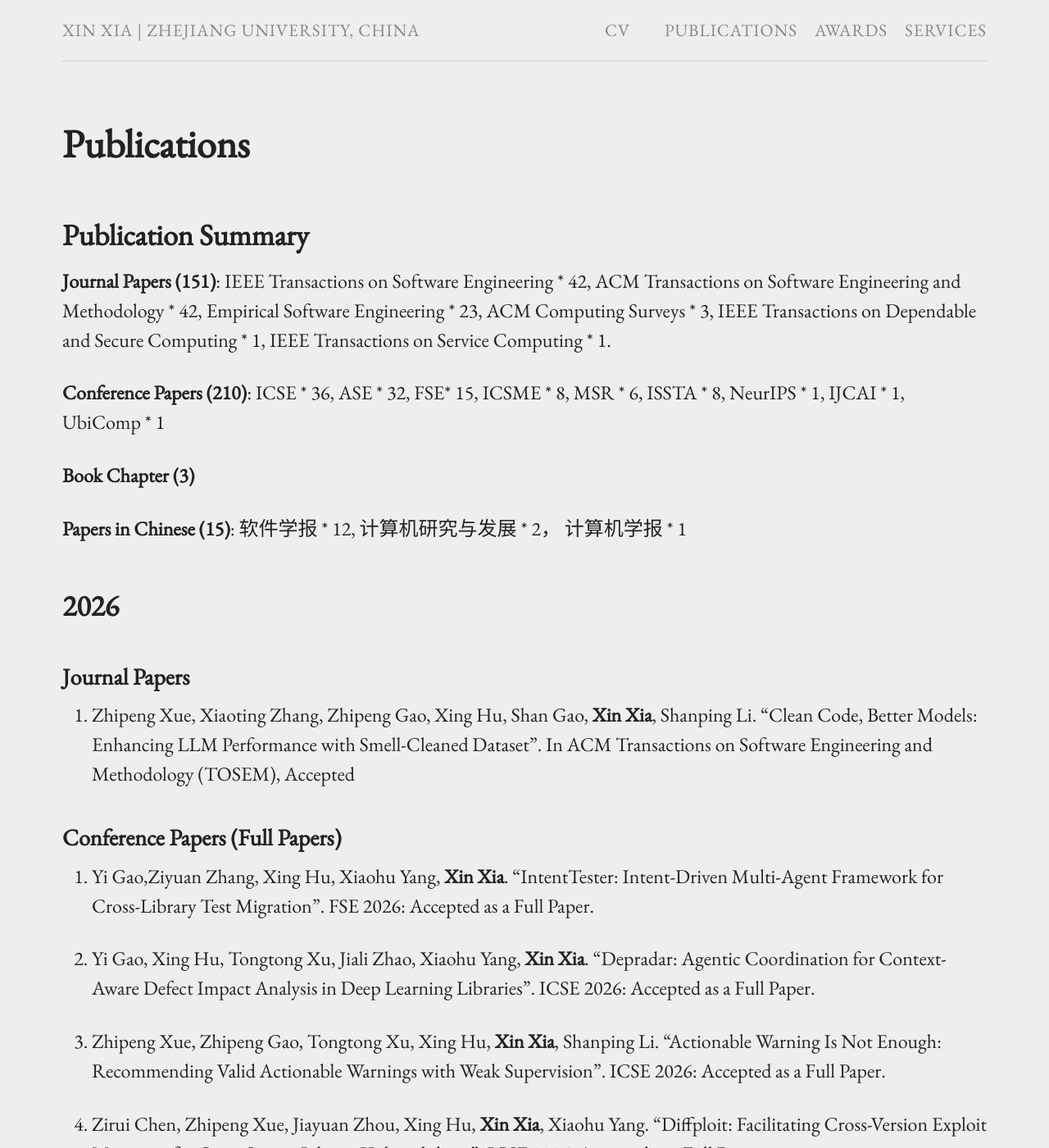
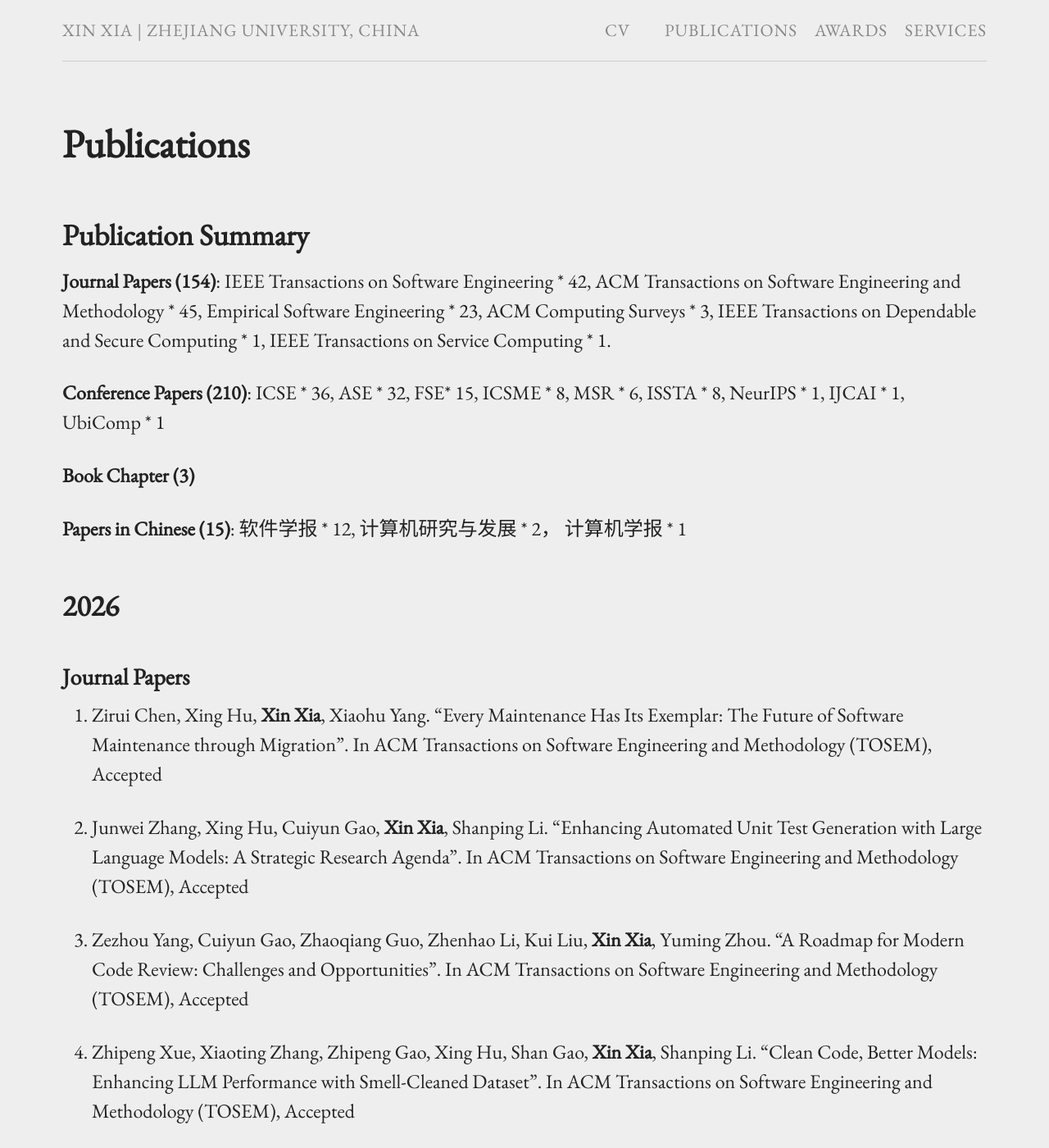
Before and after one commit to xin-xia/xin-xia.github.io, a Jekyll site: the page built from publication.md, in a window 1280 px wide and 1400 px high. Shown: the whole window at 82% size. Built offline with Jekyll 4.4.1, drawn with Linux system fonts in a browser that asks for light colours.

Commit message:
Update publication.md

```diff
--- a/publication.md
+++ b/publication.md
@@ -6,7 +6,7 @@ permalink: /publication/
 
 ## Publication Summary
 
-<strong>Journal Papers (151)</strong>: IEEE Transactions on Software Engineering * 42,  ACM Transactions on Software Engineering and Methodology * 42, Empirical Software Engineering * 23,  ACM Computing Surveys * 3, IEEE  Transactions on Dependable and Secure Computing * 1, IEEE Transactions on Service Computing * 1.
+<strong>Journal Papers (154)</strong>: IEEE Transactions on Software Engineering * 42,  ACM Transactions on Software Engineering and Methodology * 45, Empirical Software Engineering * 23,  ACM Computing Surveys * 3, IEEE  Transactions on Dependable and Secure Computing * 1, IEEE Transactions on Service Computing * 1.
 
 <strong>Conference Papers (210)</strong>: ICSE * 36, ASE * 32, FSE* 15, ICSME * 8, MSR * 6,  ISSTA * 8, NeurIPS * 1, IJCAI * 1, UbiComp * 1
 
@@ -18,6 +18,13 @@ permalink: /publication/
 ## 2026
 
 ### Journal Papers
+
+154. Zirui Chen, Xing Hu, <strong>Xin Xia</strong>, Xiaohu Yang.  "Every Maintenance Has Its Exemplar: The Future of Software Maintenance through Migration". In ACM Transactions on Software Engineering and Methodology (TOSEM), Accepted <br />
+
+153. Junwei Zhang, Xing Hu, Cuiyun Gao, <strong>Xin Xia</strong>, Shanping Li.  "Enhancing Automated Unit Test Generation with Large Language Models: A Strategic Research Agenda". In ACM Transactions on Software Engineering and Methodology (TOSEM), Accepted <br />
+
+152. Zezhou Yang, Cuiyun Gao, Zhaoqiang Guo, Zhenhao Li, Kui Liu, <strong>Xin Xia</strong>, Yuming Zhou. "A Roadmap for Modern Code Review: Challenges and Opportunities". In ACM Transactions on Software Engineering and Methodology (TOSEM), Accepted <br />
+
 151. Zhipeng Xue, Xiaoting Zhang, Zhipeng Gao, Xing Hu, Shan Gao, <strong>Xin Xia</strong>, Shanping Li. "Clean Code, Better Models: Enhancing LLM Performance with Smell-Cleaned Dataset". In ACM Transactions on Software Engineering and Methodology (TOSEM), Accepted <br />
 
 ### Conference Papers (Full Papers)
```
